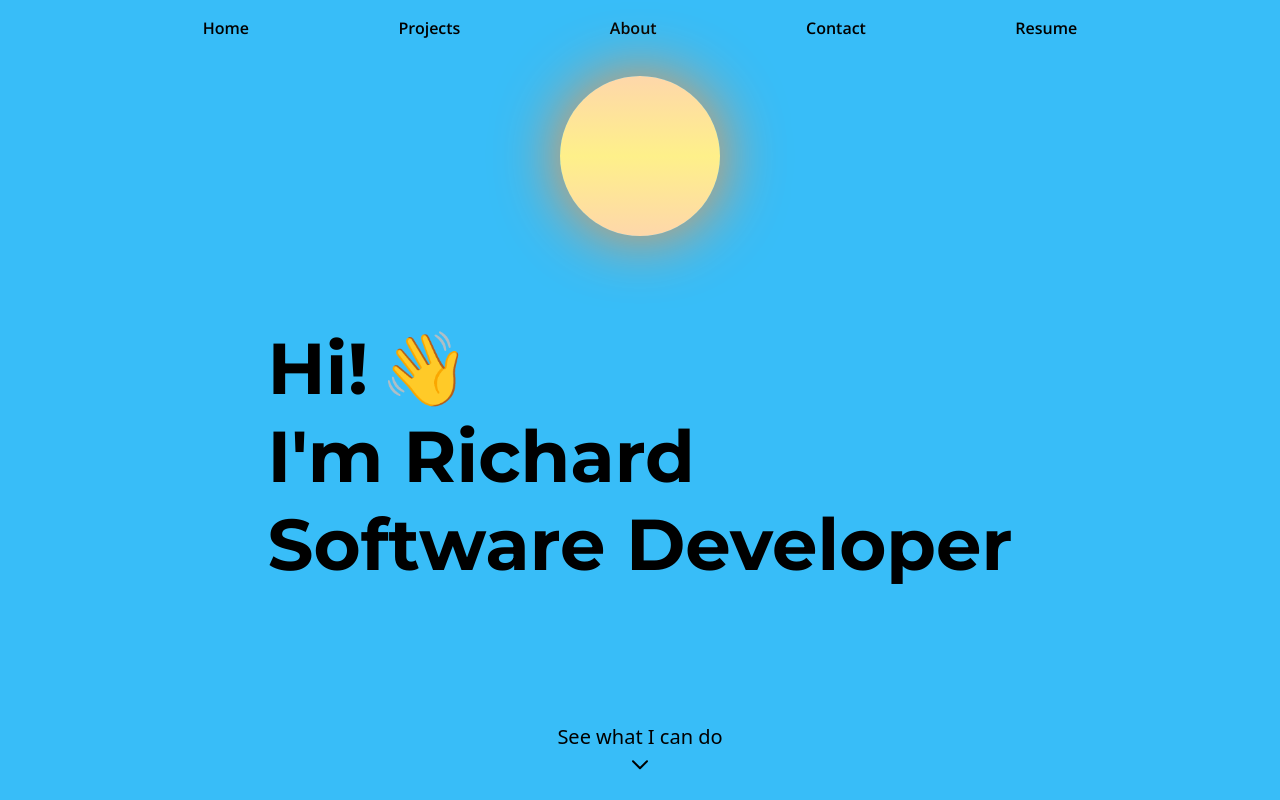
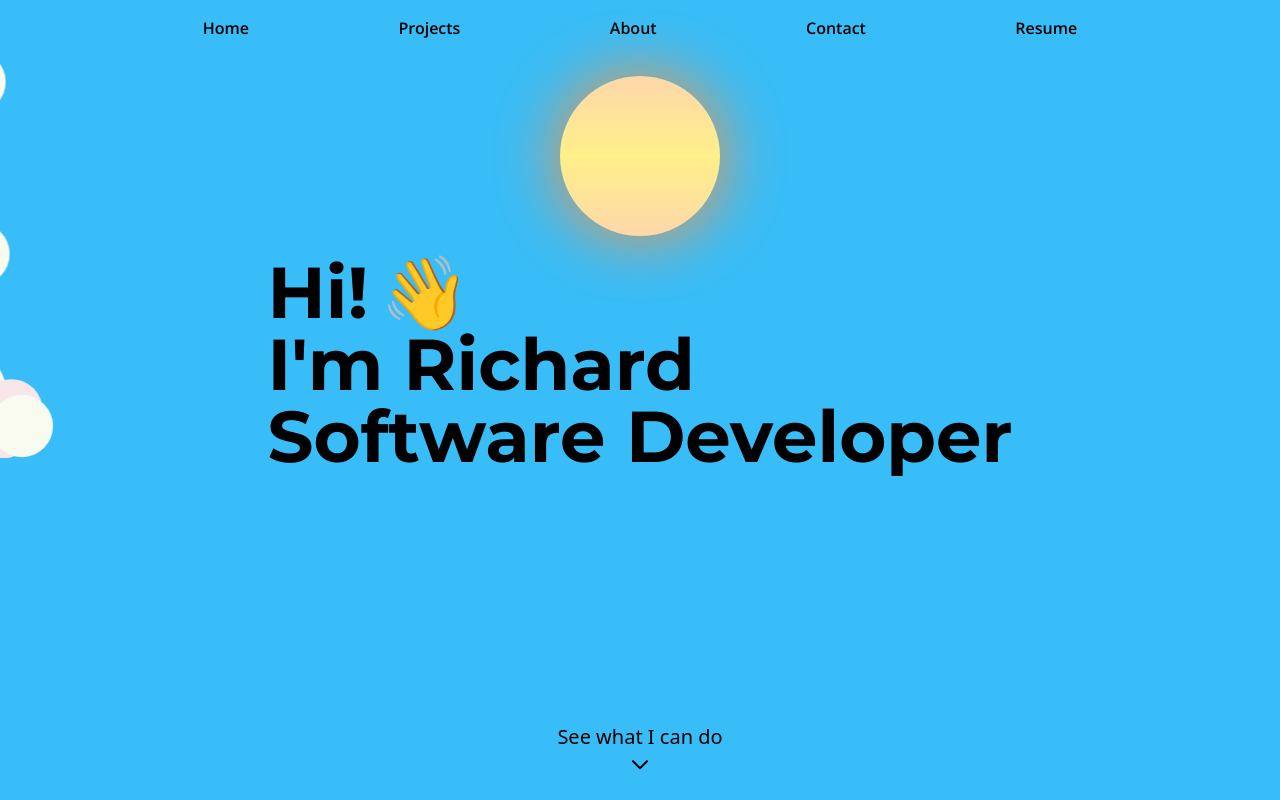
Before and after one commit to Rae-Kwon/richardkwon.com, a Next.js app: page / in a window 1280 px wide. Shown: the top 800 px of the page. Built offline with nearby package versions, Linux system fonts and the light colour scheme.

Commit message:
add clouds to hero section

```diff
--- /dev/null
+++ b/components/Hero/Cloud.tsx
@@ -0,0 +1,26 @@
+import { m } from "framer-motion";
+import useScreenSize from "../../hooks/useScreenSize";
+import CloudInside from "./CloudInside";
+
+interface CloudProps {
+  cloudDuration: number;
+  cloudScale: number;
+  cloudStartPos: string;
+}
+
+const Cloud = ({ cloudDuration, cloudScale, cloudStartPos }: CloudProps) => {
+  const { width } = useScreenSize();
+  return (
+    <m.div
+      className={`bg-[#f7e7eb] dark:bg-[#807774] relative mt-[33px] mb-0 ml-[${cloudStartPos}] mr-0 w-[54px] h-[10px] -z-50 rounded-[10px]`}
+      initial={{ x: -165, scale: cloudScale }}
+      animate={{ x: width + 70 }}
+      transition={{ duration: cloudDuration, repeat: Infinity }}
+    >
+      <CloudInside />
+      <CloudInside />
+      <CloudInside />
+    </m.div>
+  );
+};
+export default Cloud;
--- /dev/null
+++ b/components/Hero/CloudInside.tsx
@@ -0,0 +1,6 @@
+const CloudInside = () => {
+  return (
+    <div className="shadow-[-2px_-3px_0_0_#f7e7eb] dark:shadow-[-2px_-3px_0_0_#807774] absolute rounded-[50%] w-3 h-3 -left-[3px] bottom-0 bg-[#fafbf0] dark:bg-[#9d9693] -z-10 first:scale-[1.6] first:mb-1 first:ml-[13px] first:m-0 first:-z-[9] second:scale-[2.4] second:mb-[9px] second:ml-8 second:m-0 second:-z-[8] last:scale-[1.3] last:mb-[2px] last:ml-[50px] last:m-0 last:-z-[7]"></div>
+  );
+};
+export default CloudInside;
--- /dev/null
+++ b/components/Hero/Clouds.tsx
@@ -0,0 +1,21 @@
+import Cloud from "./Cloud";
+
+const Clouds = () => {
+  return (
+    <div className="absolute">
+      <Cloud cloudDuration={131} cloudScale={4} cloudStartPos="20%" />
+      <Cloud cloudDuration={48} cloudScale={2} cloudStartPos="90%" />
+      <Cloud cloudDuration={71} cloudScale={1} cloudStartPos="50%" />
+      <Cloud cloudDuration={76} cloudScale={0.5} cloudStartPos="43%" />
+      <Cloud cloudDuration={108} cloudScale={4} cloudStartPos="83%" />
+      <Cloud cloudDuration={68} cloudScale={2} cloudStartPos="73%" />
+      <Cloud cloudDuration={55} cloudScale={1} cloudStartPos="69%" />
+      <Cloud cloudDuration={61} cloudScale={0.5} cloudStartPos="100%" />
+      <Cloud cloudDuration={51} cloudScale={4} cloudStartPos="10%" />
+      <Cloud cloudDuration={63} cloudScale={2} cloudStartPos="14%" />
+      <Cloud cloudDuration={48} cloudScale={1} cloudStartPos="73%" />
+      <Cloud cloudDuration={42} cloudScale={0.5} cloudStartPos="51%" />
+    </div>
+  );
+};
+export default Clouds;
--- a/components/Hero/Intro.tsx
+++ b/components/Hero/Intro.tsx
@@ -1,9 +1,12 @@
 import { m } from "framer-motion";
+import Clouds from "./Clouds";
 
 const Intro = () => {
   return (
-    <div className="row-start-2 flex flex-col content-center justify-center px-8 gap-4 mx-auto h-1/2">
-      <div className="font-headings flex flex-row text-4xl xs:text-7xl">
+    <>
+      <div className="flex justify-center items-center z-50">
+        <div className="px-8 m-auto">
+          <div className="font-headings flex flex-row self-start text-4xl xs:text-7xl">
             <h1>Hi!</h1>
             <m.div
               animate={{ rotate: [0, 60, 0, 60, 0] }}
@@ -13,13 +16,16 @@ const Intro = () => {
               👋
             </m.div>
           </div>
-      <div className="font-headings text-4xl xs:text-7xl">
+          <div className="flex self-start font-headings text-4xl xs:text-7xl">
             <h1>I&apos;m Richard</h1>
           </div>
-      <div className="font-headings text-4xl xs:text-7xl">
+          <div className="flex self-start font-headings text-4xl xs:text-7xl">
             <h1>Software Developer</h1>
           </div>
         </div>
+      </div>
+      <Clouds />
+    </>
   );
 };
 export default Intro;
--- a/components/Hero/SunMoonContainer.tsx
+++ b/components/Hero/SunMoonContainer.tsx
@@ -6,7 +6,7 @@ const SunMoonContainer = () => {
   const { resolvedTheme, setTheme } = useTheme();
 
   return (
-    <div className="h-1/4 flex justify-center items-center">
+    <div className="h-1/4 flex justify-center items-center z-50">
       <Sun theme={resolvedTheme} setTheme={setTheme} />
       <Moon theme={resolvedTheme} setTheme={setTheme} />
     </div>
--- a/components/Hero/index.tsx
+++ b/components/Hero/index.tsx
@@ -21,7 +21,7 @@ const Hero = ({ setHeroRender }: HeroProps) => {
 
   return (
     <section
-      className="flex flex-col break-word"
+      className="flex flex-col break-word overflow-hidden"
       style={{ height: `${height}px` }}
     >
       <SunMoonContainer />
--- a/tailwind.config.js
+++ b/tailwind.config.js
@@ -1,4 +1,5 @@
 const defaultTheme = require("tailwindcss/defaultTheme");
+const plugin = require("tailwindcss/plugin");
 
 module.exports = {
   content: [
@@ -48,5 +49,9 @@ module.exports = {
     },
   },
   darkMode: "class",
-  plugins: [],
+  plugins: [
+    plugin(function ({ addVariant }) {
+      addVariant("second", "&:nth-child(2)");
+    }),
+  ],
 };
```
Lines whose indentation alone changed are shown as unchanged.
